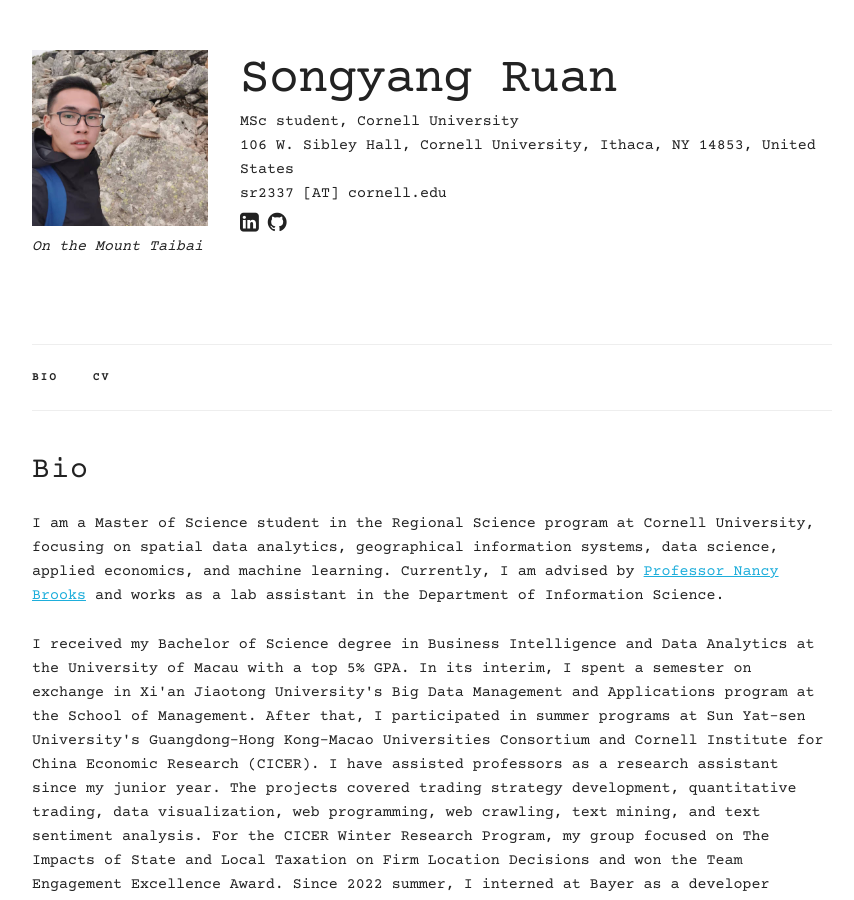
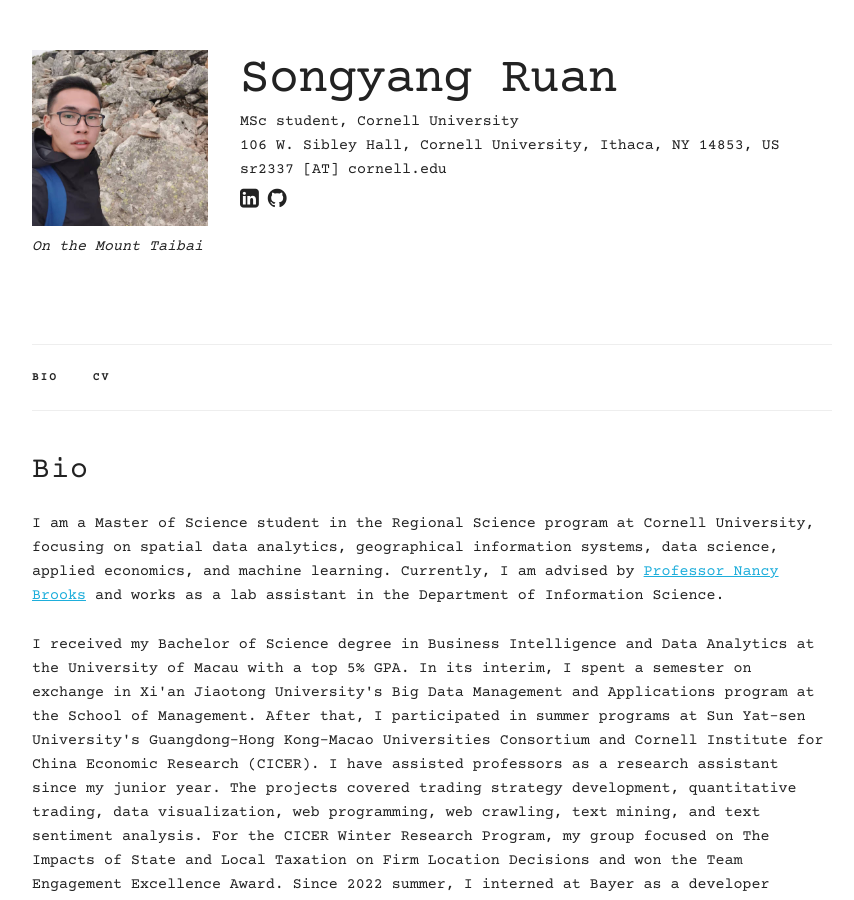
Before and after one commit to Horatioj/Horatioj.github.io, a Jekyll site: the page built from index.html, in a window 1280 px wide and 900 px high. Shown: the whole window, without its empty margins (208-1062 px from the left). Built offline with Jekyll 4.4.1, drawn with Linux system fonts in a browser that asks for light colours.

Commit message:
Update main_info.yaml

```diff
--- a/_data/main_info.yaml
+++ b/_data/main_info.yaml
@@ -1,7 +1,7 @@
 name: "Songyang Ruan"
 title: "MSc student, Cornell University"
 email: "sr2337 [AT] cornell.edu"
-address: "106 W. Sibley Hall, Cornell University, Ithaca, NY 14853, United States"
+address: "106 W. Sibley Hall, Cornell University, Ithaca, NY 14853, US"
 profile_pic: "/assets/profile-pics/selfie.jpg"
 linkedin: "https://www.linkedin.com/in/horatioj/"
 github: "https://github.com/Horatioj"
```
